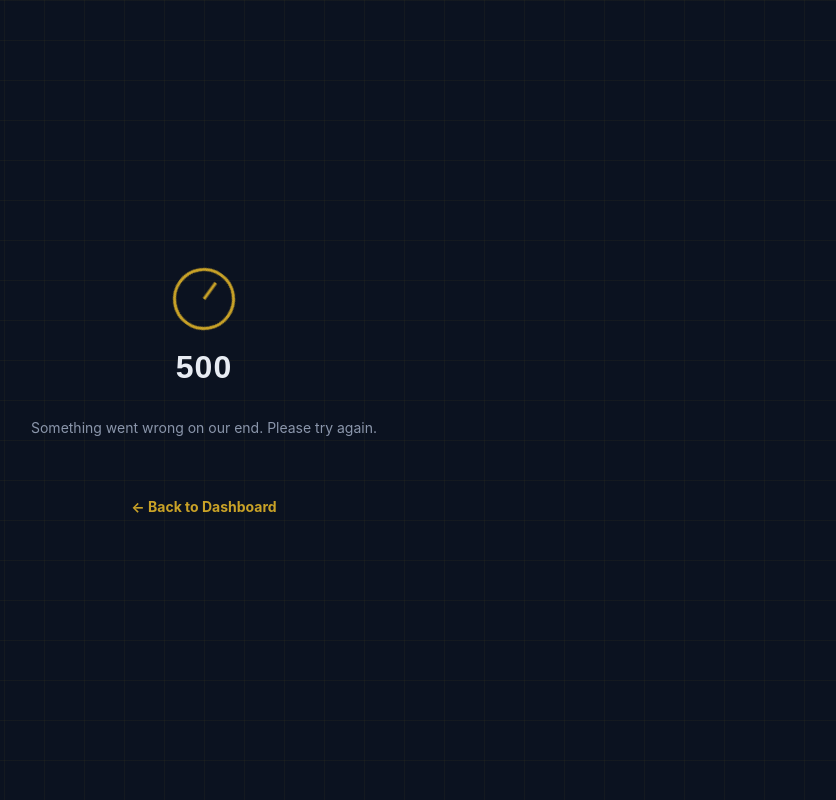
After one commit to akshitbansal1211/securevault, a Flask app: template templates/500.html in a window 1280 px wide. The commit adds this page. Shown: the whole page, without its empty margins (436-1272 px from the left). Run offline with Flask 3, Linux system fonts and the light colour scheme; the template is opened without the code that fills it, so the values that code supplies are empty.

Commit message:
Day 21: Add custom error pages, complete edge case testing pass

```diff
--- a/app.py
+++ b/app.py
@@ -195,6 +195,14 @@ def preview(file_id):
         app.config["UPLOAD_FOLDER"],
         file["stored_name"]
     )
+@app.errorhandler(404)
+def not_found(e):
+    return render_template("404.html"), 404
+
+
+@app.errorhandler(500)
+def server_error(e):
+    return render_template("500.html"), 500
 
 if __name__ == "__main__":
     app.run(debug=True)
--- a/static/style.css
+++ b/static/style.css
@@ -107,7 +107,7 @@ body.auth-page {
     color: #E8ECF3;
     font-family: 'Inter', Arial, sans-serif;
     position: relative;
-    overflow: hidden;
+    overflow-y: auto;
 }
 
 .vault-bg {
@@ -126,7 +126,7 @@ body.auth-page {
     display: flex;
     flex-direction: column;
     align-items: center;
-    padding: 40px;
+    padding: 20px;
     animation: fadeInUp 0.6s ease;
 }
 
--- /dev/null
+++ b/templates/500.html
@@ -0,0 +1,20 @@
+<!DOCTYPE html>
+<html lang="en">
+<head>
+    <meta charset="UTF-8">
+    <meta name="viewport" content="width=device-width, initial-scale=1.0">
+    <title>SecureVault - Error</title>
+    <link rel="stylesheet" href="/static/style.css">
+</head>
+<body class="auth-page">
+    <div class="vault-bg"></div>
+    <div class="auth-container">
+        <div class="brand">
+            <div class="vault-dial"><div class="vault-dial-inner"></div></div>
+            <h1>500</h1>
+            <p class="tagline">Something went wrong on our end. Please try again.</p>
+        </div>
+        <p class="switch-link"><a href="/dashboard">← Back to Dashboard</a></p>
+    </div>
+</body>
+</html>
```
Also changed, not shown: templates/404.html (added, +20 -0 lines).
